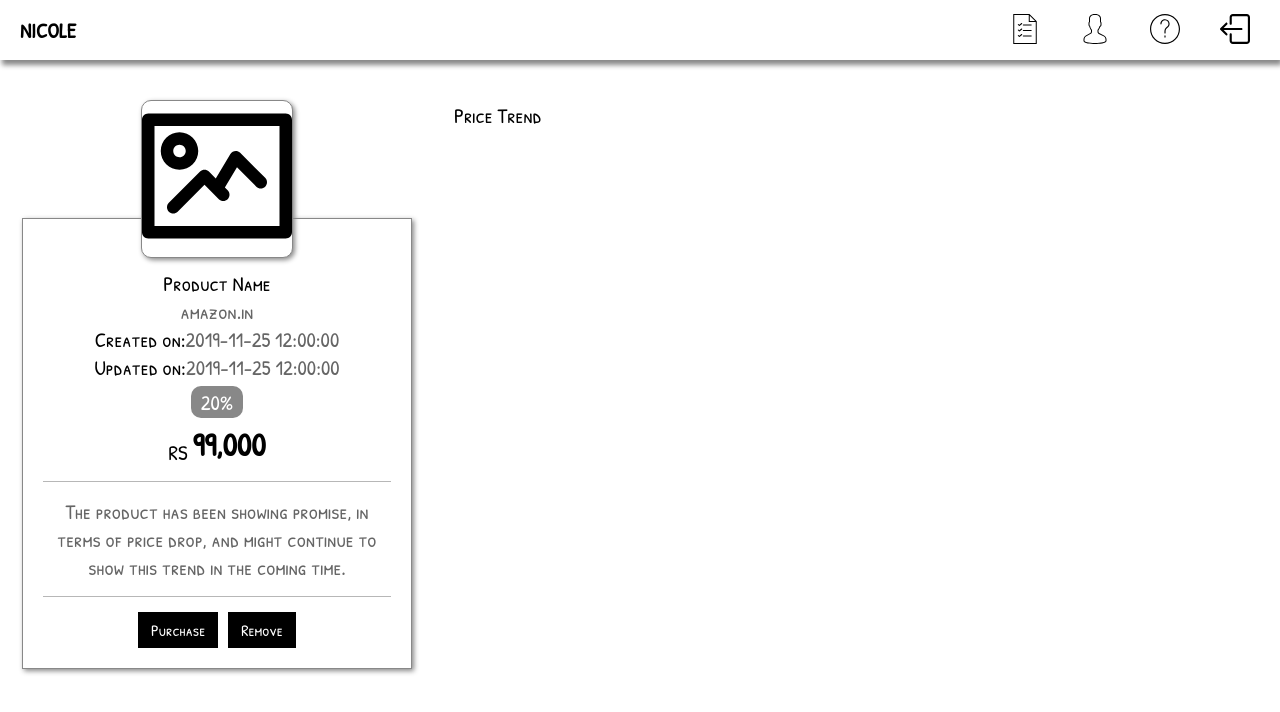
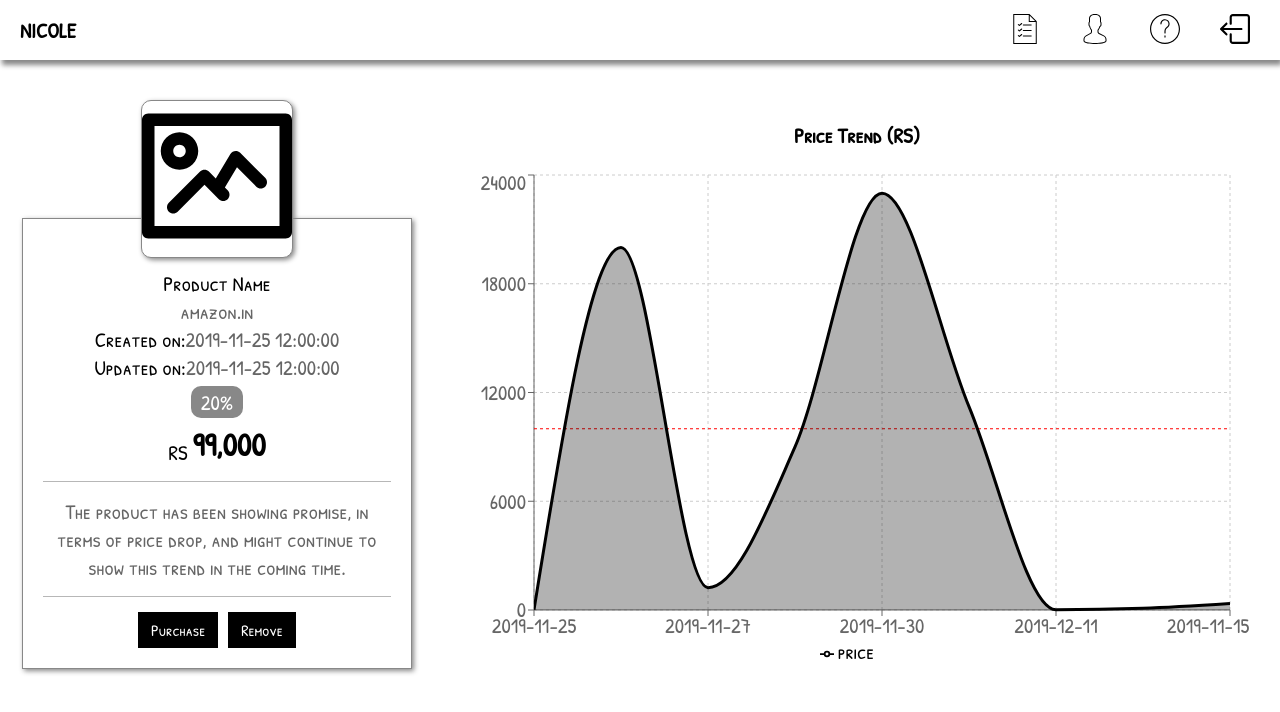
Before and after one commit to tejazz/nicole-client, a React (Create React App) app: page /product/1 in a window 1280 px wide. Shown: the top 712 px of the page. Built offline with nearby package versions, Linux system fonts and the light colour scheme.

Commit message:
single product layout

```diff
--- a/src/app/pages/SingleProductPage/SingleProductPage.scss
+++ b/src/app/pages/SingleProductPage/SingleProductPage.scss
@@ -8,8 +8,16 @@
         min-height: 100vh;
         display: flex;
 
+        @media screen and (max-width: 590px) {
+            flex-direction: column;
+        }
+
         .ProductDetails {
             width: 35%;
+
+            @media screen and (max-width: 590px) {
+                width: 100%;
+            }
 
             &_Image {
                 width: 150px;
@@ -91,6 +99,32 @@
         .Statistics {
             width: 65%;
             padding: 20px;
+            padding-top: 40px;
+
+            @media screen and (max-width: 590px) {
+                width: 100%;
+            }
+
+            &_Title {
+                font-weight: 700;
+                text-align: center;
+            }
+
+            &_Graph {
+                width: 100%;
+                height: 500px;
+
+                @media screen and (max-width: 590px) {
+                    height: 300px;
+                    font-size: 1rem;
+                    margin-left: -20px;
+                }
+            }
+
+            &_DefaultMessage {
+                text-align: center;
+                margin-top: 30px;
+            }
         }
     }
 }
--- a/src/app/pages/SingleProductPage/SingleProductPage.tsx
+++ b/src/app/pages/SingleProductPage/SingleProductPage.tsx
@@ -2,7 +2,7 @@ import React, { PureComponent } from 'react';
 import './SingleProductPage.scss';
 import Header from '../../components/Header/Header';
 import DefaultProduct from '../../../assets/images/default-product.svg';
-import { LineChart } from 'recharts';
+import { LineChart, ResponsiveContainer, CartesianGrid, XAxis, YAxis, Tooltip, Legend, Line, ReferenceLine, AreaChart, Area } from 'recharts';
 import Button from '../../components/Button/Button';
 
 interface SingleProductProps {
@@ -23,6 +23,19 @@ class SingleProductPage extends PureComponent<SingleProductProps, SingleProductS
     }
 
     render() {
+
+        const mockData = [
+            { label: '2019-11-25', price: 12 },
+            { label: '2019-11-26', price: 20000 },
+            { label: '2019-11-27', price: 1233 },
+            { label: '2019-11-29', price: 9000 },
+            { label: '2019-11-30', price: 23000 },
+            { label: '2019-12-10', price: 11220 },
+            { label: '2019-12-11', price: 10 },
+            { label: '2019-12-13', price: 92 },
+            { label: '2019-11-15', price: 356 },
+        ]
+
         return (
             <div className="SingleProductPage">
                 <Header
@@ -89,7 +102,26 @@ class SingleProductPage extends PureComponent<SingleProductProps, SingleProductS
                     </div>
 
                     <div className="Statistics">
-                        <p className="Statistics_Title">Price Trend</p>
+                        <p className="Statistics_Title">Price Trend (RS)</p>
+
+                        <div className="Statistics_Graph">
+                            {(mockData.length > 0) ? (
+                                <ResponsiveContainer width="100%">
+                                    <AreaChart height={500} data={mockData}
+                                        margin={{ top: 5, right: 30, left: 20, bottom: 5 }}>
+                                        <CartesianGrid strokeDasharray="3 3" />
+                                        <XAxis dataKey="label" />
+                                        <YAxis />
+                                        <Tooltip />
+                                        <ReferenceLine y={10000} stroke="red" strokeDasharray="3 3" />
+                                        <Legend />
+                                        <Area type="monotone" dataKey="price" stroke="black" strokeWidth={3} fillOpacity={0.3} fill="black" />
+                                    </AreaChart>
+                                </ResponsiveContainer>
+                            ) : (
+                                    <p className="Statistics_DefaultMessage">No data records currently present</p>
+                                )}
+                        </div>
                     </div>
                 </div>
             </div>
```
